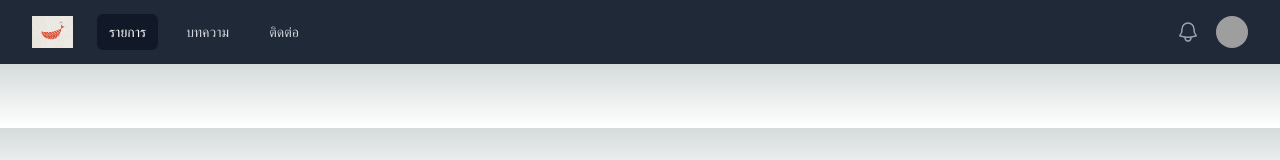
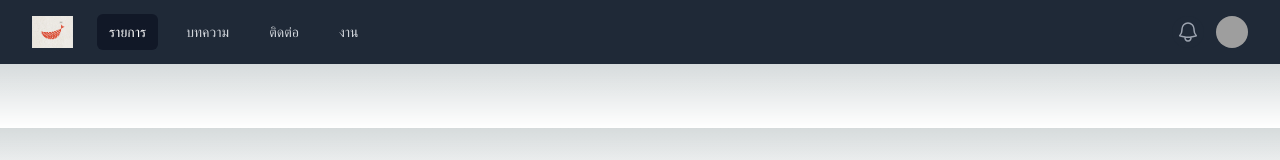
Before and after one commit to littletoy115/devkonglen, a Next.js app: page / in a window 1280 px wide. Shown: the top 160 px of the page. Built offline with nearby package versions, Linux system fonts and the light colour scheme; grey boxes are pictures that could not be loaded.

Commit message:
update navbar

```diff
--- a/src/app/navbar.tsx
+++ b/src/app/navbar.tsx
@@ -41,6 +41,7 @@
                                     <a href="#" className="bg-gray-900 text-white rounded-md px-3 py-2 text-sm font-medium" aria-current="page">รายการ</a>
                                     <a href="#" className="text-gray-300 hover:bg-gray-700 hover:text-white rounded-md px-3 py-2 text-sm font-medium">บทความ</a>
                                     <a href="#" className="text-gray-300 hover:bg-gray-700 hover:text-white rounded-md px-3 py-2 text-sm font-medium">ติดต่อ</a>
+                                    <a href="#" className="text-gray-300 hover:bg-gray-700 hover:text-white rounded-md px-3 py-2 text-sm font-medium">งาน</a>
 
                                 </div>
                             </div>
```
